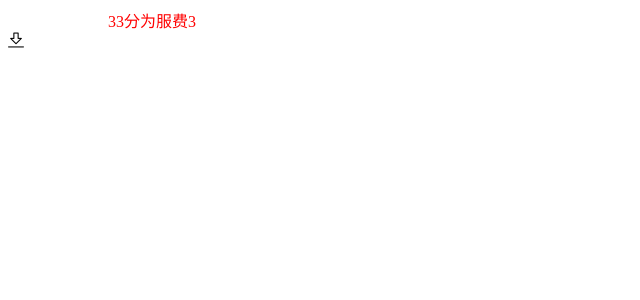
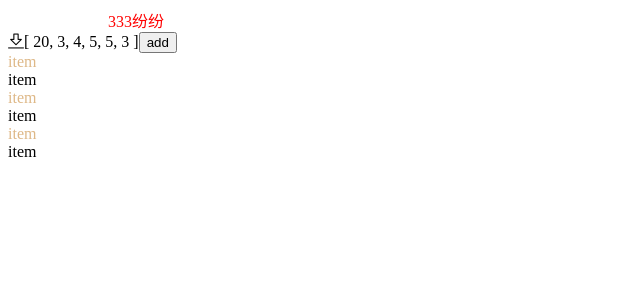
Before and after one commit to zjjaxx/webpack-gulu, a Vue app: page / in a window 1280 px wide. Shown: the top 300 px of the page, without its empty margins (0-640 px from the left). Built offline with nearby package versions, Linux system fonts and the light colour scheme.

Commit message:
webpack 之babel 阻力

```diff
--- a/public/index.html
+++ b/public/index.html
@@ -13,6 +13,6 @@
     <title>vue-webpack-gulu</title>
 </head>
 <body>
-    <div id="App"></div>
+    <div id="App">sss</div>
 </body>
 </html>
--- a/src/App.vue
+++ b/src/App.vue
@@ -10,6 +10,11 @@
   <div id="app">
     <div class="test test1" :class="test">{{test}}</div>
     <span class="gulu">&#xe63a;</span>
+    <span>{{count}}</span>
+    <button @click="add">add</button>
+    <template v-for="(item,index) in count">
+      <div class="item" :key="index">item</div>
+    </template>
   </div>
 </template>
 
@@ -18,12 +23,30 @@ export default {
   components: {},
   data() {
     return {
-      test: "33分为服费3"
+      test: "333纷纷",
+      count: [20, 3, 4, 5, 5, 3]
     };
   },
   computed: {},
   watch: {},
-  methods: {},
+  methods: {
+    add() {
+      this.count.map(item => {
+        let helloworld = "aaa";
+        console.log("item", item, helloworld);
+      });
+      let promise = () => {
+        return new Promise((resolve, reject) => {
+          setTimeout(() => {
+            resolve(100)
+          }, 2000);
+        });
+      };
+      promise().then(res=>{
+        console.log("res",res)
+      });
+    }
+  },
   created() {},
   mounted() {},
   updated() {}, //生命周期 - 更新之后
@@ -31,7 +54,12 @@ export default {
 };
 </script>
 <style lang="less" scoped>
-.test1{
+.test1 {
   color: red;
 }
+.item {
+  &:nth-child(odd) {
+    color: burlywood;
+  }
+}
 </style>
--- a/src/main.js
+++ b/src/main.js
@@ -4,9 +4,9 @@
  * @LastEditors  : zjj
  * @LastEditTime : 2020-01-22 15:36:40
  */
-
 import Vue from "vue"
 import App from "./App.vue"
 import "../src/assets/style/global.less"
 import "../src/assets/font/iconfont.css"
+
 new Vue({ render: (h) => h(App) }).$mount("#App")
--- a/webpack.common.js
+++ b/webpack.common.js
@@ -69,13 +69,42 @@ module.exports = {
                 test: /\.(woff|woff2|eot|ttf|otf)$/,
                 use: [
                     {
-                        loader:"file-loader",
-                        options:{
-                            name:"[name]-zz.[ext]",
+                        loader: "file-loader",
+                        options: {
+                            name: "[name]-zz.[ext]",
                             outputPath: 'fonts/'
                         }
                     }
                 ]
+            },
+            {
+                test: /\.js$/,
+                exclude: /(node_modules)/,
+                use: {
+                    loader: 'babel-loader',
+                    options: {
+                        // presets: [[
+                        //     "@babel/preset-env",
+                        //     {
+                        //         targets: {
+                        //             edge: "17",
+                        //             firefox: "60",
+                        //             chrome: "67",
+                        //             safari: "11.1",
+                        //         },
+                        //         "useBuiltIns": "usage"
+                        //     }
+                        // ]]
+                        "plugins": [["@babel/plugin-transform-runtime", {
+                            "absoluteRuntime": false,
+                            "corejs": 2,
+                            "helpers": true,
+                            "regenerator": true,
+                            "useESModules": false,
+                            "version": "7.0.0-beta.0"
+                        }]]
+                    }
+                }
             }
         ]
     }
--- a/webpack.dev.js
+++ b/webpack.dev.js
@@ -6,17 +6,22 @@
  */
 const merge = require('webpack-merge');
 const common = require('./webpack.common.js');
-
+const webpack=require("webpack")
 module.exports = merge(common, {
     mode: "development",
     optimization: {
         usedExports: true,
     },
-    devtool: 'inline-source-map', //追踪到错误和警告在源代码中的原始位置
+    plugins: [
+        new webpack.NamedModulesPlugin(),
+        new webpack.HotModuleReplacementPlugin()
+    ],
+    devtool: 'cheap-module-eval-source-map', //追踪到错误和警告在源代码中的原始位置
     devServer: {    //自动刷新浏览器
         open: true, //自动打开浏览器
-        contentBase: "./dist",
-        // host: "0.0.0.0", //默认localhost ,其他端通过IP不能链接，0.0.0.0可以
-        hot: true //启用 webpack 的模块热替换特性：vue 局部刷新 不会刷新
+        hot: true,//启用 webpack 的模块热替换特性：vue 局部刷新 不会刷新
+        proxy: {
+            "/api": "https://www.baidu.com"
+        }
     },
 });
```
Also changed, not shown: package.json (+8 -0 lines), 1 other file (tests, documents, lock files or other folders).
